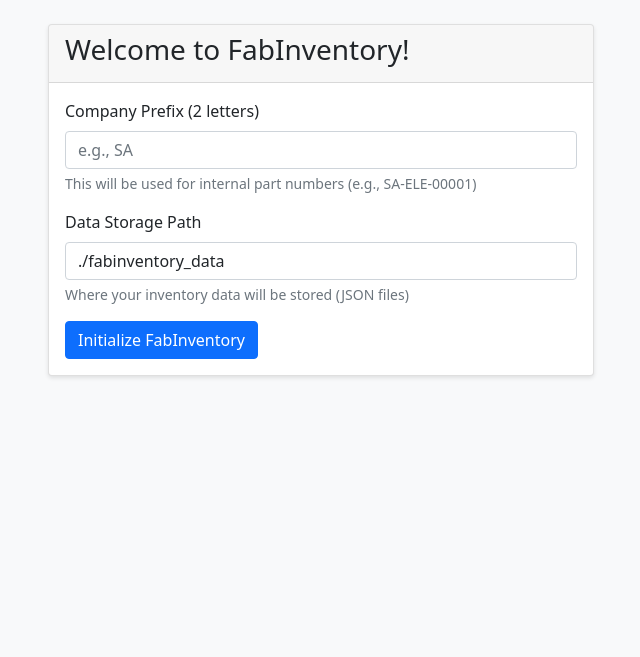
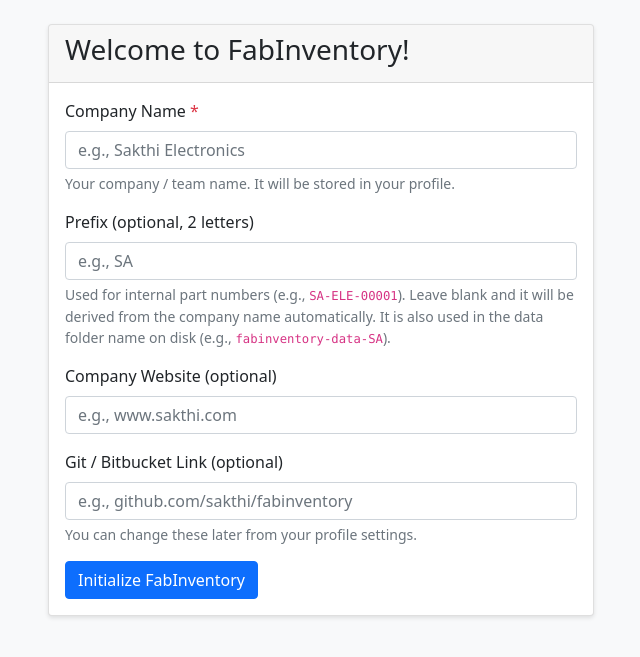
Before and after one commit to sakthiasthik/fabinventory, a Flask app: page /setup in a window 1280 px wide. Shown: the part 60-717 px from the top of the page, without its empty margins (319-959 px from the left). Run offline with Flask 3, Linux system fonts and the light colour scheme; some libraries are stand-ins or nearby versions.

Commit message:
Rework setup flow: company name, auto prefix, links; fix stuck-setup bug
Setup was stuck forever because the form's data_path field saved config
into a relative in-repo folder while the app read config from the env
DATA_PATH — dashboard bounced back to /setup in a loop.

Now: company name (required), prefix optional (auto-derived from name
with live preview), website + git/bitbucket links collected and stored
in config. Data folder is renamed with the prefix (fabinventory-data-SA)
and the new path persisted into .env. Verified end-to-end:
setup → login → dashboard. Also hardened .gitignore for all data-dir
variants and deleted the stray in-repo data folder.

Co-Authored-By: Claude Code <noreply@anthropic.com>

```diff
--- a/src/file_manager.py
+++ b/src/file_manager.py
@@ -357,6 +357,8 @@ class FileManager:  # Make sure this is exactly "FileManager" (capital F, capita
         """Load configuration from disk"""
         data = self._load_json(self.config_file)
         if data:
+            import dataclasses
             from src.models import Config
-            return Config(**data)
+            valid_keys = {f.name for f in dataclasses.fields(Config)}
+            return Config(**{k: v for k, v in data.items() if k in valid_keys})
         return None
--- a/src/routes/main.py
+++ b/src/routes/main.py
@@ -1,6 +1,10 @@
 """Main Flask Blueprint — auth routes and core pages."""
 import os
+import re
+import shutil
 import requests
+
+from pathlib import Path
 
 from flask import (
     Blueprint,
@@ -23,7 +27,7 @@ from src.core import (
 )
 
 from src.file_manager import FileManager
-from src.models import Config
+from src.models import Config, derive_company_prefix
 
 main_bp = Blueprint('main', __name__)
 
@@ -131,23 +135,102 @@ def index():
     return redirect(url_for('main.dashboard'))
 
 
+def _normalize_link(link: str) -> str:
+    """Return a clean http(s) URL, or '' for empty input."""
+    link = link.strip()
+    if not link:
+        return ''
+    if not re.match(r'^https?://', link, re.IGNORECASE):
+        link = 'https://' + link
+    return link
+
+
+def _update_env_data_path(new_path: str) -> None:
+    """Rewrite DATA_PATH in .env so restarts keep using the new folder."""
+    try:
+        # src/routes/main.py → repo root is three levels up
+        env_file = Path(__file__).resolve().parent.parent.parent / ".env"
+        if not env_file.exists():
+            return
+        lines = env_file.read_text().splitlines()
+        with env_file.open('w') as f:
+            found = False
+            for line in lines:
+                if line.startswith('DATA_PATH='):
+                    f.write(f'DATA_PATH={new_path}\n')
+                    found = True
+                else:
+                    f.write(line + '\n')
+            if not found:
+                f.write(f'DATA_PATH={new_path}\n')
+    except Exception as e:
+        print(f'Could not update .env DATA_PATH: {e}')
+
+
 @main_bp.route('/setup', methods=['GET', 'POST'])
 def setup():
-    """Initial setup - configure company prefix"""
+    """Initial setup — company details, prefix, links."""
     if request.method == 'POST':
-        company_prefix = request.form.get('company_prefix', '').upper()
-        data_path = request.form.get('data_path', './fabinventory_data')
+        company_name = request.form.get('company_name', '').strip()
+        prefix = request.form.get('company_prefix', '').strip().upper()
+        website = _normalize_link(request.form.get('website', ''))
+        git_link = _normalize_link(request.form.get('git_link', ''))
 
-        if len(company_prefix) != 2:
-            flash('Company prefix must be exactly 2 letters', 'error')
+        if not company_name:
+            flash('Company name is required', 'error')
             return render_template('setup.html')
 
-        # Save config
-        config = Config(company_prefix=company_prefix, data_path=data_path)
-        file_manager = FileManager(data_path)
-        file_manager.save_config(config)
+        # Prefix is optional — derive it from the company name when blank
+        if not prefix:
+            prefix = derive_company_prefix(company_name)
+        else:
+            prefix = ''.join(ch for ch in prefix if ch.isalnum())[:2].upper()
+            if len(prefix) < 2:
+                flash('Prefix must be at least 2 letters or numbers', 'error')
+                return render_template('setup.html')
 
-        flash('Setup complete! You can now start using FabInventory.', 'success')
+        # Data folder carries the prefix so it's recognizable on disk
+        # (e.g. ~/fabinventory-data → ~/fabinventory-data-SA).
+        # Never append twice: a folder already named -<PREFIX> is final.
+        old_path = Path(state.data_path).resolve()
+        if old_path.name.upper().endswith(f"-{prefix}"):
+            new_path = old_path
+        else:
+            new_path = old_path.parent / f"{old_path.name}-{prefix}"
+
+        if new_path != old_path:
+            if old_path.exists():
+                if new_path.exists():
+                    # Merge leftovers from an earlier attempt
+                    for item in old_path.iterdir():
+                        shutil.move(str(item), str(new_path / item.name))
+                    old_path.rmdir()
+                else:
+                    shutil.move(str(old_path), str(new_path))
+            else:
+                new_path.mkdir(parents=True, exist_ok=True)
+            _update_env_data_path(str(new_path))
+            state.data_path = str(new_path)
+
+        # Save config through the SAME path the app state uses —
+        # saving to a stray relative path is what made setup loop forever
+        file_manager = FileManager(state.data_path)
+        config = Config(
+            company_prefix=prefix,
+            company_name=company_name,
+            website=website,
+            git_link=git_link,
+            data_path=state.data_path,
+        )
+        if not file_manager.save_config(config):
+            flash('Failed to save configuration — check folder permissions', 'error')
+            return render_template('setup.html')
+
+        state.file_manager = file_manager
+        state.config = config
+        state.initialized = False  # force full re-init on the next request
+
+        flash('Setup complete! Welcome to FabInventory.', 'success')
         return redirect(url_for('main.index'))
 
     return render_template('setup.html')
--- a/templates/setup.html
+++ b/templates/setup.html
@@ -13,16 +13,33 @@
                 <form method="POST">
                     <input type="hidden" name="csrf_token" value="{{ csrf_token() }}">
                     <div class="mb-3">
-                        <label for="company_prefix" class="form-label">Company Prefix (2 letters)</label>
-                        <input type="text" class="form-control" id="company_prefix" name="company_prefix"
-                               maxlength="2" pattern="[A-Za-z]{2}" required placeholder="e.g., SA">
-                        <div class="form-text">This will be used for internal part numbers (e.g., SA-ELE-00001)</div>
+                        <label for="company_name" class="form-label">Company Name <span class="text-danger">*</span></label>
+                        <input type="text" class="form-control" id="company_name" name="company_name"
+                               required placeholder="e.g., Sakthi Electronics"
+                               oninput="previewPrefix()">
+                        <div class="form-text">Your company / team name. It will be stored in your profile.</div>
                     </div>
                     <div class="mb-3">
-                        <label for="data_path" class="form-label">Data Storage Path</label>
-                        <input type="text" class="form-control" id="data_path" name="data_path"
-                               value="./fabinventory_data">
-                        <div class="form-text">Where your inventory data will be stored (JSON files)</div>
+                        <label for="company_prefix" class="form-label">Prefix (optional, 2 letters)</label>
+                        <input type="text" class="form-control" id="company_prefix" name="company_prefix"
+                               maxlength="2" placeholder="e.g., SA">
+                        <div class="form-text">
+                            Used for internal part numbers (e.g., <code>SA-ELE-00001</code>).
+                            Leave blank and it will be derived from the company name automatically.
+                            It is also used in the data folder name on disk
+                            (e.g., <code>fabinventory-data-SA</code>).
+                        </div>
+                    </div>
+                    <div class="mb-3">
+                        <label for="website" class="form-label">Company Website (optional)</label>
+                        <input type="text" class="form-control" id="website" name="website"
+                               placeholder="e.g., www.sakthi.com">
+                    </div>
+                    <div class="mb-3">
+                        <label for="git_link" class="form-label">Git / Bitbucket Link (optional)</label>
+                        <input type="text" class="form-control" id="git_link" name="git_link"
+                               placeholder="e.g., github.com/sakthi/fabinventory">
+                        <div class="form-text">You can change these later from your profile settings.</div>
                     </div>
                     <button type="submit" class="btn btn-primary">Initialize FabInventory</button>
                 </form>
@@ -30,4 +47,22 @@
         </div>
     </div>
 </div>
+
+<script>
+    // Live preview: derive the prefix from the company name while typing
+    function previewPrefix() {
+        const name = document.getElementById('company_name').value.trim();
+        const words = name.replace(/[^A-Za-z0-9 ]/g, ' ').split(/\s+/).filter(Boolean);
+        let prefix = 'FI';
+        if (words.length > 0) {
+            prefix = words[0].length >= 2
+                ? words[0].slice(0, 2)
+                : (words.length >= 2 ? words[0][0] + words[1][0] : words[0][0] + words[0][0]);
+        }
+        const input = document.getElementById('company_prefix');
+        if (!input.value) {
+            input.placeholder = prefix.toUpperCase();
+        }
+    }
+</script>
 {% endblock %}
```
Also changed, not shown: src/models.py (+21 -0 lines), test/test_models.py (added, +30 -0 lines), CHANGELOG.md, 1 other file.
